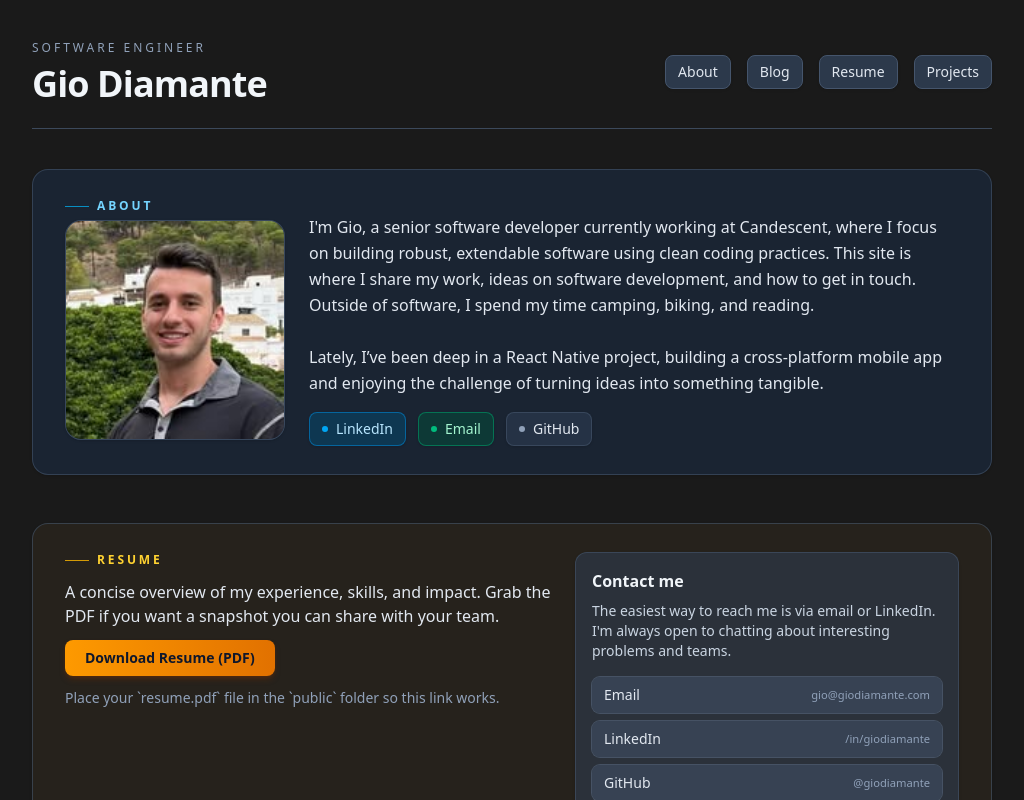
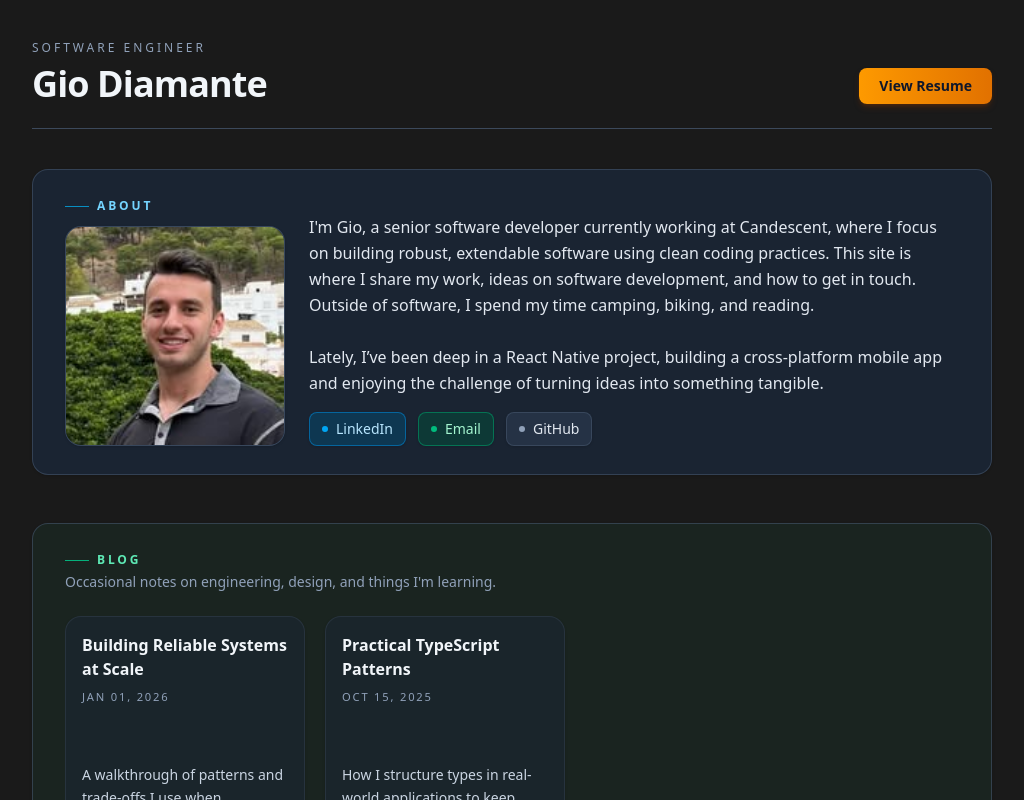
Before and after one commit to GDiamante/gdiamante.github.io, a Next.js app: page / in a window 1280 px wide. Shown: the top 800 px of the page, without its empty margins (128-1152 px from the left). Built offline with nearby package versions, Linux system fonts and the light colour scheme.

Commit message:
Update page styling and design

```diff
--- a/app/_components/About.tsx
+++ b/app/_components/About.tsx
@@ -10,9 +10,9 @@ export default function About() {
                 <span className="h-px w-6 bg-sky-400/70" />
                 <span id="about-heading">About</span>
             </div>
-            <div className=" flex flex-col gap-6 sm:flex-row sm:items-center">
+            <div className=" flex flex-col gap-6 sm:flex-row sm:items-end">
                 <div className="shrink-0">
-                <div className="relative h-20 w-20 overflow-hidden rounded-2xl border border-slate-600/60 bg-slate-700/50 shadow-sm sm:h-55 sm:w-55">
+                <div className="relative h-55 w-55 overflow-hidden rounded-2xl border border-slate-600/60 bg-slate-700/50 shadow-sm sm:h-55 sm:w-55">
                     {/* Replace /profile.jpg with your own image in /public */}
                     <img
                     src="/profile.jpg"
--- a/app/_components/Blog.tsx
+++ b/app/_components/Blog.tsx
@@ -26,8 +26,8 @@ export default function Blog() {
             >
             <div className="flex items-center justify-between gap-4">
                 <div className="space-y-1">
-                <div className="flex items-center gap-2 text-xs font-semibold uppercase tracking-[0.24em] text-slate-200">
-                    <span className="h-px w-6 bg-slate-400/80" />
+                <div className="flex items-center gap-2 text-xs font-semibold uppercase tracking-[0.24em] text-emerald-300">
+                    <span className="h-px w-6 bg-emerald-400/80" />
                     <span id="blog-heading">Blog</span>
                 </div>
                 <p className="text-xs text-slate-400 sm:text-sm">
@@ -48,7 +48,7 @@ export default function Blog() {
                 {blogPosts.map((post) => (
                     <article
                     key={post.title}
-                    className="group relative flex h-56 min-w-[13rem] max-w-[13rem] flex-col justify-between rounded-2xl border border-slate-600/60 bg-slate-700/50 p-4 shadow-sm transition hover:border-slate-500 hover:bg-slate-600/60 hover:shadow-md sm:h-64 sm:min-w-[15rem] sm:max-w-[15rem]"
+                    className="group relative flex h-56 min-w-[13rem] max-w-[13rem] flex-col justify-between rounded-2xl border border-slate-600/30 bg-slate-800/40 p-4 shadow-sm transition hover:border-slate-500/40 hover:bg-slate-700/30 hover:shadow-md sm:h-64 sm:min-w-[15rem] sm:max-w-[15rem]"
                     >
                     <div className="flex flex-wrap items-center justify-between gap-2">
                         <h3 className="line-clamp-2 text-sm font-semibold text-slate-100 sm:text-base">
@@ -72,7 +72,7 @@ export default function Blog() {
                         <div className="mt-3">
                         <a
                             href={post.url}
-                            className="inline-flex items-center text-xs font-medium text-sky-300 transition hover:text-sky-200 sm:text-sm"
+                            className="inline-flex items-center text-xs font-medium text-emerald-300 transition hover:text-emerald-200 sm:text-sm"
                         >
                             Read more
                             <span aria-hidden="true" className="ml-1">
--- a/app/_components/Projects.tsx
+++ b/app/_components/Projects.tsx
@@ -28,8 +28,8 @@ export default function Projects() {
       >
         <div className="flex items-center justify-between gap-4">
           <div className="space-y-1">
-            <div className="flex items-center gap-2 text-xs font-semibold uppercase tracking-[0.24em] text-emerald-300">
-              <span className="h-px w-6 bg-emerald-400/70" />
+            <div className="flex items-center gap-2 text-xs font-semibold uppercase tracking-[0.24em] text-violet-300">
+              <span className="h-px w-6 bg-violet-400/70" />
               <span id="projects-heading">Projects</span>
             </div>
             <p className="text-xs text-slate-400 sm:text-sm">
@@ -43,7 +43,7 @@ export default function Projects() {
           {projects.map((project) => (
             <article
               key={project.name}
-              className="group flex flex-col justify-between rounded-xl border border-slate-600/60 bg-slate-700/50 p-4 shadow-sm transition hover:border-emerald-500/60 hover:bg-slate-600/60 hover:shadow-md"
+              className="group flex flex-col justify-between rounded-xl border border-slate-600/60 bg-slate-700/50 p-4 shadow-sm transition hover:border-violet-500/60 hover:bg-slate-600/60 hover:shadow-md"
             >
               <div>
                 <h3 className="text-sm font-semibold text-slate-100 sm:text-base">
@@ -58,7 +58,7 @@ export default function Projects() {
                   href={project.github}
                   target="_blank"
                   rel="noreferrer"
-                  className="inline-flex items-center text-xs font-medium text-emerald-300 transition hover:text-emerald-200 sm:text-sm"
+                  className="inline-flex items-center text-xs font-medium text-violet-300 transition hover:text-violet-200 sm:text-sm"
                 >
                   View on GitHub
                   <span aria-hidden="true" className="ml-1">
--- a/app/_components/Resume.tsx
+++ /dev/null
@@ -1,78 +0,0 @@
-export default function Resume() {
-
-    return (
-        <section
-            id="resume"
-            aria-labelledby="resume-heading"
-            className="rounded-2xl border border-slate-600/60 bg-[var(--resume-primary)] px-4 py-6 shadow-sm sm:px-6 sm:py-7 lg:px-8"
-        >
-            <div className="flex flex-col gap-6 lg:flex-row lg:items-start lg:justify-between">
-                <div className="space-y-3 lg:max-w-xl">
-                    <div className="flex items-center gap-2 text-xs font-semibold uppercase tracking-[0.24em] text-amber-300">
-                        <span className="h-px w-6 bg-amber-400/80" />
-                        <span id="resume-heading">Resume</span>
-                    </div>
-                    <p className="text-sm text-slate-200 sm:text-base">
-                        A concise overview of my experience, skills, and impact. Grab
-                        the PDF if you want a snapshot you can share with your team.
-                    </p>
-                    <a
-                        href="/resume.pdf"
-                        target="_blank"
-                        rel="noreferrer"
-                        className="inline-flex items-center justify-center rounded-lg bg-gradient-to-r from-amber-500 to-amber-600 px-4 py-2 text-xs font-semibold text-slate-900 shadow-md shadow-amber-900/40 transition hover:from-amber-400 hover:to-amber-500 sm:px-5 sm:text-sm"
-                    >
-                        Download Resume (PDF)
-                    </a>
-                    <p className="text-xs text-slate-400 sm:text-sm">
-                        Place your `resume.pdf` file in the `public` folder so this
-                        link works.
-                    </p>
-                </div>
-
-                <div className="mt-2 w-full max-w-sm rounded-xl border border-slate-600/60 bg-slate-700/50 p-4 shadow-sm lg:mt-0">
-                    <h3 className="text-sm font-semibold text-slate-100 sm:text-base">
-                        Contact me
-                    </h3>
-                    <p className="mt-2 text-xs text-slate-300 sm:text-sm">
-                        The easiest way to reach me is via email or LinkedIn. I&apos;m
-                        always open to chatting about interesting problems and teams.
-                    </p>
-                    <div className="mt-4 space-y-2 text-xs sm:text-sm">
-                        <a
-                            href="mailto:gio@giodiamante.com"
-                            className="flex items-center justify-between rounded-lg bg-slate-600/50 px-3 py-2 text-slate-200 ring-1 ring-slate-500/50 transition hover:bg-slate-600 hover:ring-slate-400 sm:text-sm"
-                        >
-                            <span>Email</span>
-                            <span className="text-[0.7rem] text-slate-400">
-                                gio@giodiamante.com
-                            </span>
-                        </a>
-                        <a
-                            href="https://www.linkedin.com/in/giodiamante"
-                            target="_blank"
-                            rel="noreferrer"
-                            className="flex items-center justify-between rounded-lg bg-slate-600/50 px-3 py-2 text-slate-200 ring-1 ring-slate-500/50 transition hover:bg-slate-600 hover:ring-slate-400 sm:text-sm"
-                        >
-                            <span>LinkedIn</span>
-                            <span className="text-[0.7rem] text-slate-400">
-                                /in/giodiamante
-                            </span>
-                        </a>
-                        <a
-                            href="https://github.com/giodiamante"
-                            target="_blank"
-                            rel="noreferrer"
-                            className="flex items-center justify-between rounded-lg bg-slate-600/50 px-3 py-2 text-slate-200 ring-1 ring-slate-500/50 transition hover:bg-slate-600 hover:ring-slate-400 sm:text-sm"
-                        >
-                            <span>GitHub</span>
-                            <span className="text-[0.7rem] text-slate-400">
-                                @giodiamante
-                            </span>
-                        </a>
-                    </div>
-                </div>
-            </div>
-        </section>
-    );
-}
--- a/app/globals.css
+++ b/app/globals.css
@@ -6,9 +6,9 @@
   --muted: #9ca3af;
   --card: #262626;
   --card-border: #404040;
-  --blog-primary: #1e2836;
+  --blog-primary: #1a2420;
   --about-primary: #1a2432;
-  --projects-primary: #1a2420;
+  --projects-primary: #1e1a2a;
   --resume-primary: #26221c;
 }
 
--- a/app/page.tsx
+++ b/app/page.tsx
@@ -1,13 +1,12 @@
 import About from "./_components/About";
 import Blog from "./_components/Blog";
-import Resume from "./_components/Resume";
 import Projects from "./_components/Projects";
 
 export default function Home() {
   return (
     <div className="min-h-screen">
       <div className="mx-auto flex min-h-screen max-w-5xl flex-col px-4 pb-16 pt-8 sm:px-6 lg:px-8 lg:pt-10">
-        <header className="mb-10 flex flex-col gap-6 border-b border-slate-600/80 pb-6 sm:flex-row sm:items-center sm:justify-between">
+        <header className="mb-10 flex flex-col gap-6 border-b border-slate-600/80 pb-6 sm:flex-row sm:items-end sm:justify-between">
           <div>
             <p className="text-xs uppercase tracking-[0.25em] text-slate-400">
               Software Engineer
@@ -16,47 +15,20 @@ export default function Home() {
               Gio Diamante
             </h1>
           </div>
-          <nav className="text-sm text-slate-300">
-            <ul className="flex flex-wrap gap-3 sm:gap-4">
-              <li>
-                <a
-                  href="#about"
-                  className="inline-flex items-center gap-1 rounded-lg border border-slate-600 bg-slate-700/80 px-3 py-1.5 text-xs font-medium text-slate-200 shadow-sm backdrop-blur transition hover:border-sky-500 hover:bg-slate-600 hover:text-white sm:text-sm"
-                >
-                  About
-                </a>
-              </li>
-              <li>
-                <a
-                  href="#blog"
-                  className="inline-flex items-center gap-1 rounded-lg border border-slate-600 bg-slate-700/80 px-3 py-1.5 text-xs font-medium text-slate-200 shadow-sm backdrop-blur transition hover:border-fuchsia-500 hover:bg-slate-600 hover:text-white sm:text-sm"
-                >
-                  Blog
-                </a>
-              </li>
-              <li>
-                <a
-                  href="#resume"
-                  className="inline-flex items-center gap-1 rounded-lg border border-slate-600 bg-slate-700/80 px-3 py-1.5 text-xs font-medium text-slate-200 shadow-sm backdrop-blur transition hover:border-amber-500 hover:bg-slate-600 hover:text-white sm:text-sm"
-                >
-                  Resume
-                </a>
-              </li>
-              <li>
-                <a
-                  href="#projects"
-                  className="inline-flex items-center gap-1 rounded-lg border border-slate-600 bg-slate-700/80 px-3 py-1.5 text-xs font-medium text-slate-200 shadow-sm backdrop-blur transition hover:border-emerald-500 hover:bg-slate-600 hover:text-white sm:text-sm"
-                >
-                  Projects
-                </a>
-              </li>
-            </ul>
-          </nav>
+          <div className="flex flex-wrap items-center gap-3 sm:gap-4">
+            <a
+              href="/GioDiamanteResume.pdf"
+              target="_blank"
+              rel="noreferrer"
+              className="inline-flex items-center justify-center rounded-lg bg-gradient-to-r from-amber-500 to-amber-600 px-4 py-2 text-xs font-semibold text-slate-900 shadow-md shadow-amber-900/40 transition hover:from-amber-400 hover:to-amber-500 sm:px-5 sm:text-sm"
+            >
+              View Resume
+            </a>
+          </div>
         </header>
 
         <main className="flex flex-1 flex-col gap-10 sm:gap-12">
           <About />
-          <Resume />
           <Blog />
           <Projects />
         </main>
```
Also changed, not shown: 1 other file (tests, documents, lock files or other folders).
